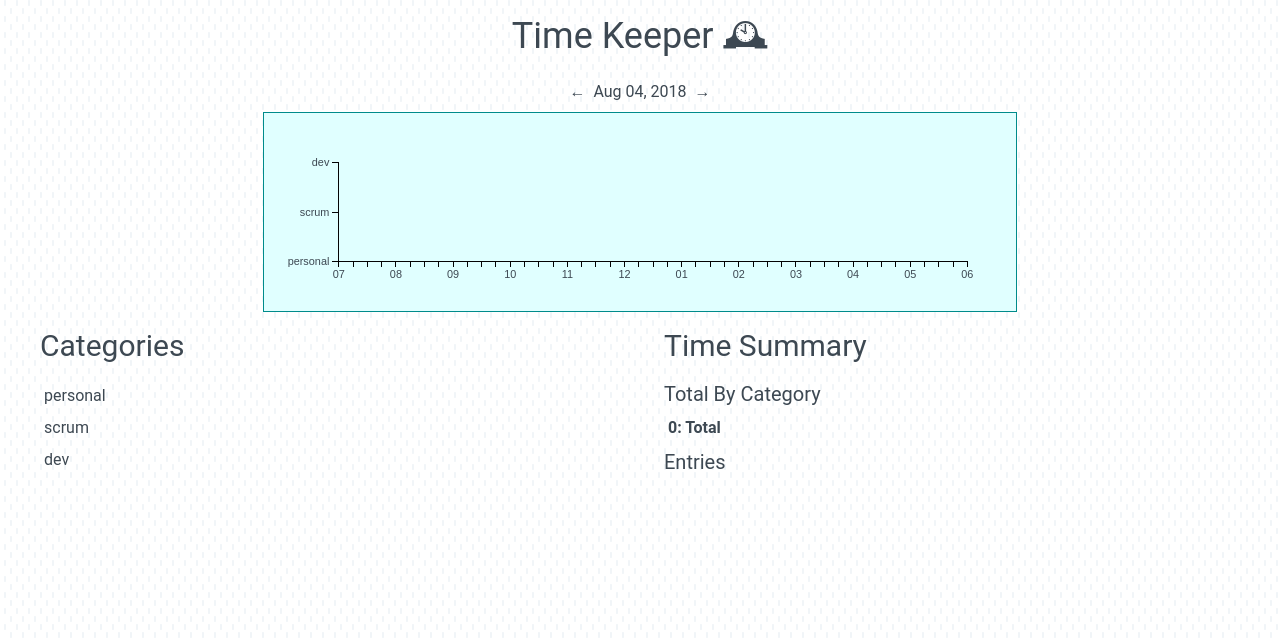
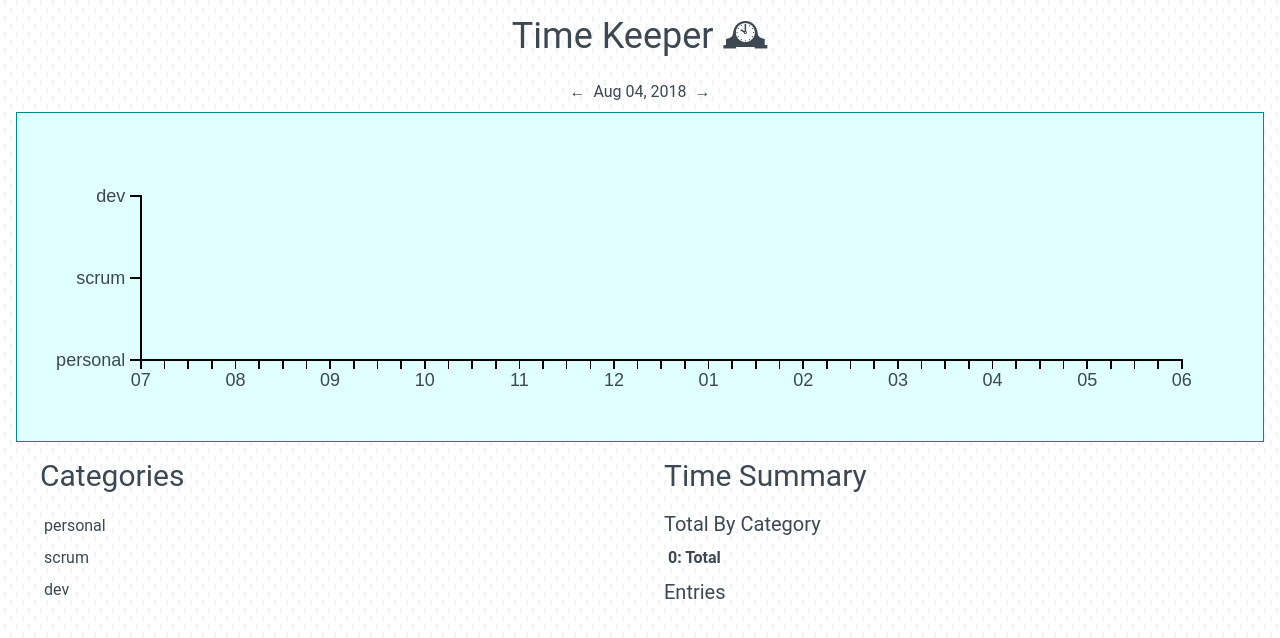
Before and after one commit to davestaab/timekeeper, a Vue app: page / in a window 1280 px wide. Shown: the top 638 px of the page. Built offline with nearby package versions, Linux system fonts and the light colour scheme.

Commit message:
make chart fit better

```diff
--- a/src/components/TimeLineChart.vue
+++ b/src/components/TimeLineChart.vue
@@ -74,7 +74,7 @@ onMounted(() => {
   background: lightcyan;
   border: thin solid darkcyan;
   display: block;
-  max-height: 200px;
+  max-height: 400px;
 }
 .tick line {
   stroke: black;
```
